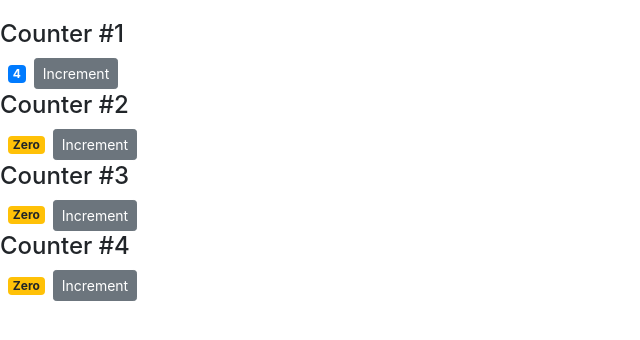
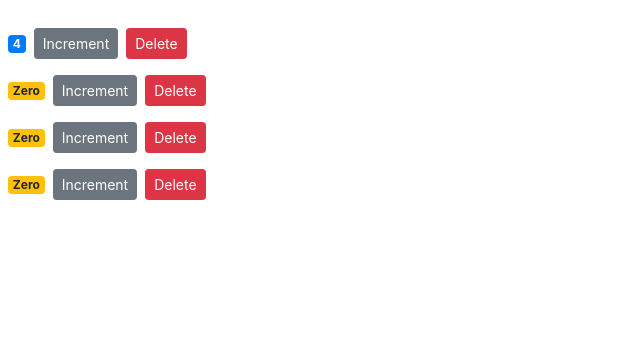
Before and after one commit to sai-sreenath/ShoppingCart, a React (Create React App) app: page / in a window 1280 px wide. Shown: the top 340 px of the page, without its empty margins (0-640 px from the left). Built offline with nearby package versions, Linux system fonts and the light colour scheme.

Commit message:
Raising and handling events between components

```diff
--- a/src/components/counter.jsx
+++ b/src/components/counter.jsx
@@ -11,8 +11,6 @@
   };
 
   render() {
-    console.log("props", this.props);
-
     return (
       <div>
         {this.props.children}
@@ -22,6 +20,12 @@
           className="btn btn-secondary btn-sm"
         >
           Increment
+        </button>
+        <button
+          onClick={this.props.onDelete}
+          className="btn btn-danger btn-sm m-2"
+        >
+          Delete
         </button>
       </div>
     );
--- a/src/components/counters.jsx
+++ b/src/components/counters.jsx
@@ -11,13 +11,19 @@
     ],
   };
 
+  handleDelete = () => {
+    console.log("Event handler called");
+  };
+
   render() {
     return (
       <div>
         {this.state.counters.map((counter) => (
-          <Counter key={counter.id} value={counter.value}>
-            <h4>Counter #{counter.id}</h4>
-          </Counter>
+          <Counter
+            key={counter.id}
+            onDelete={this.handleDelete}
+            value={counter.value}
+          ></Counter>
         ))}
       </div>
     );
```
Also changed, not shown: 1 other file (tests, documents, lock files or other folders).
